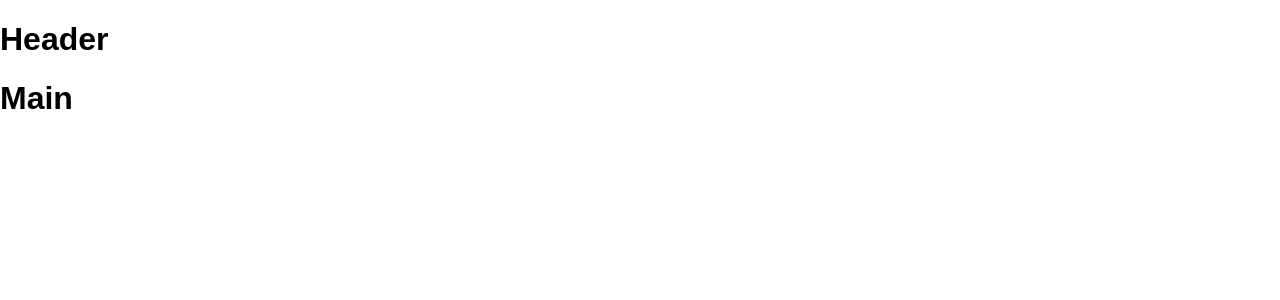
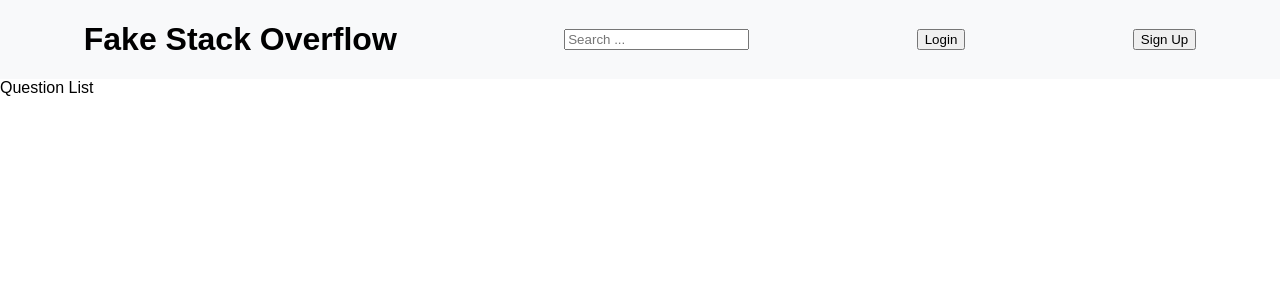
Before and after one commit to azyAngela/fake_stack_overflow, a React (Create React App) app in the folder client/: page / in a window 1280 px wide. Shown: the top 300 px of the page. Built offline with nearby package versions, Linux system fonts and the light colour scheme.

Commit message:
header button

```diff
--- a/client/src/components/fakestackoverflow.js
+++ b/client/src/components/fakestackoverflow.js
@@ -1,12 +1,19 @@
 import React from "react";
 import Header from "./header";
 import Main from "./main";
+import {useState} from "react";
 
 export default function fakeStackOverflow() {
+    const [search, setSearch] = useState("");
+    const [page, setPage] = useState("home");
+    const setMainPage = (search = "", page= "home") => {
+        setSearch(search);
+        setPage(page);
+    };
     return (
         <>
-            <Header />
-            <Main/>
+            <Header search = {search} setMainPage = {setMainPage}/>
+            <Main search={search} passpage = {page}/>
         </>
     );
 }
--- a/client/src/components/header/index.css
+++ b/client/src/components/header/index.css
@@ -0,0 +1,13 @@
+.header {
+    display: flex;
+    align-items: center;
+    justify-content: space-around;
+    height: 10%;
+    width: 100%;
+    background: #f8f9fa;
+}
+
+.title {
+    font-size: 32px;
+    font-weight: 800;
+}
--- a/client/src/components/header/index.js
+++ b/client/src/components/header/index.js
@@ -1,7 +1,34 @@
-const Header = () => {
+import { useState } from "react";
+import "./index.css";
+const Header = ({search, setMainPage }) => {
+    const [val, setVal] = useState(search);
     return (
-        <div>
-            <h1>Header</h1>
+        <div id="header" className="header">
+            <div className="title">Fake Stack Overflow</div>
+            <input
+                id="searchBar"
+                placeholder="Search ..."
+                type="text"
+                value={val}
+                onChange={(e) => {
+                    setVal(e.target.value);
+                }}
+
+            />
+            <button
+                id="loginButton"
+                onClick={() => {
+                    setMainPage(val, "login");
+                }}>
+                Login
+            </button>
+            <button
+                id="signUpButton"
+                onClick={() => {
+                    setMainPage(val, "signup");
+                }}>
+                Sign Up
+            </button>
         </div>
     );
 };
--- a/client/src/components/main/index.js
+++ b/client/src/components/main/index.js
@@ -1,8 +1,42 @@
-const Main = () => {
+import {  useEffect, useState } from "react";
+
+const Main = ({search = "", passpage = "home"}) => {
+    const [page, setPage] = useState(passpage)
+    useEffect(() => {
+        setPage(passpage);
+    }, [passpage]);
+
+    let content = null;
+    const getQuestionPage = () => {
+        return (
+            <div>
+                Question List
+            </div>
+        );
+    };
+
+    switch (page) {
+        case "home": {
+            content = getQuestionPage(search);
+            break;
+        }
+        case "login":
+            content = <div>Login Page</div>;
+            break;
+        case "signup":
+            content = <div>Sign Up Page</div>;
+            break;
+        default:
+            content = getQuestionPage();
+            break;
+    }
+
 
     return (
-        <div>
-            <h1>Main</h1>
+        <div id="main" className="main">
+            <div id="right_main" className="right_main">
+                {content}
+            </div>
         </div>
     );
 
```
